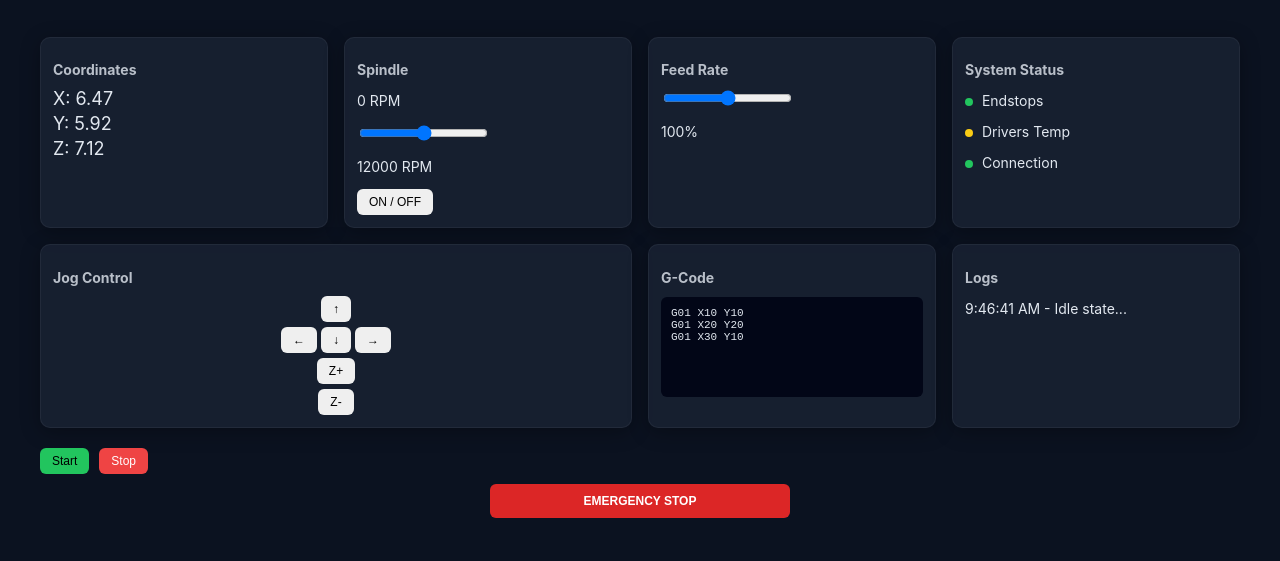
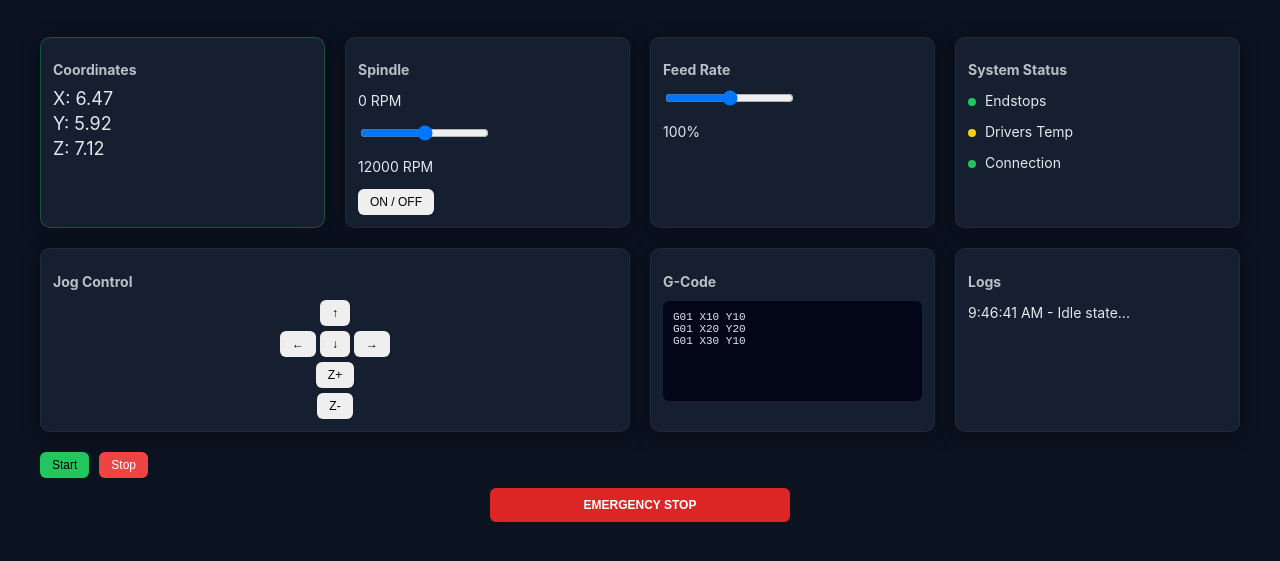
Before and after one commit to janiovr/machine-dashboard, a plain HTML site: page index.html in a window 1280 px wide. Shown: the part 105-666 px from the top of the page. Drawn offline with Linux system fonts and the light colour scheme.

Commit message:
refinamento final UI

```diff
--- a/script.js
+++ b/script.js
@@ -104,3 +104,15 @@ setInterval(() => {
   status.style.color = online ? "#22c55e" : "#ef4444";
 
 }, 5000);
+
+function addLog(message) {
+  const p = document.createElement("p");
+  p.textContent = new Date().toLocaleTimeString() + " - " + message;
+
+  log.prepend(p);
+
+  // mantém só 10 logs
+  if (log.children.length > 10) {
+    log.removeChild(log.lastChild);
+  }
+}
--- a/style.css
+++ b/style.css
@@ -141,3 +141,11 @@ button:active {
 .card {
   box-shadow: 0 4px 20px rgba(0,0,0,0.3);
 }
+
+.dro {
+  border: 1px solid rgba(34,197,94,0.3);
+}
+
+.grid {
+  gap: 20px;
+}
```
